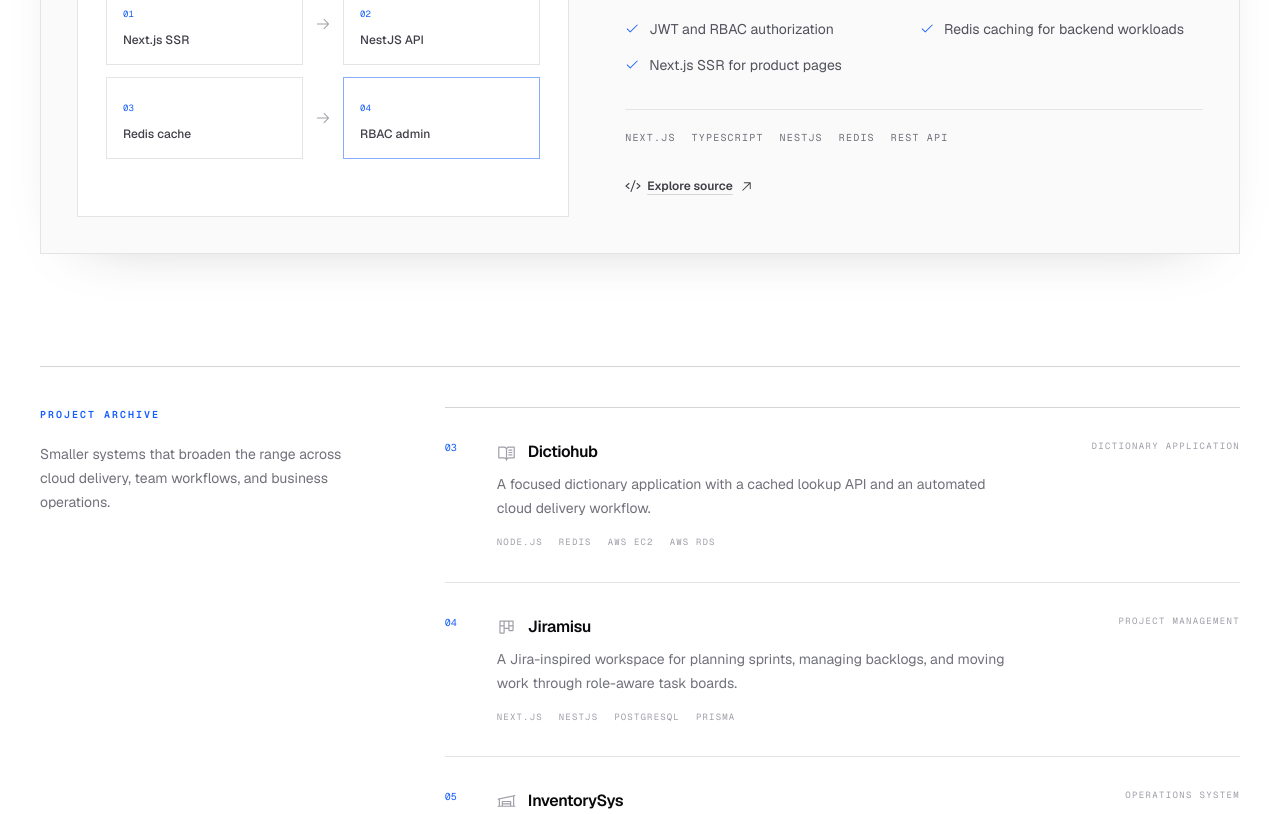
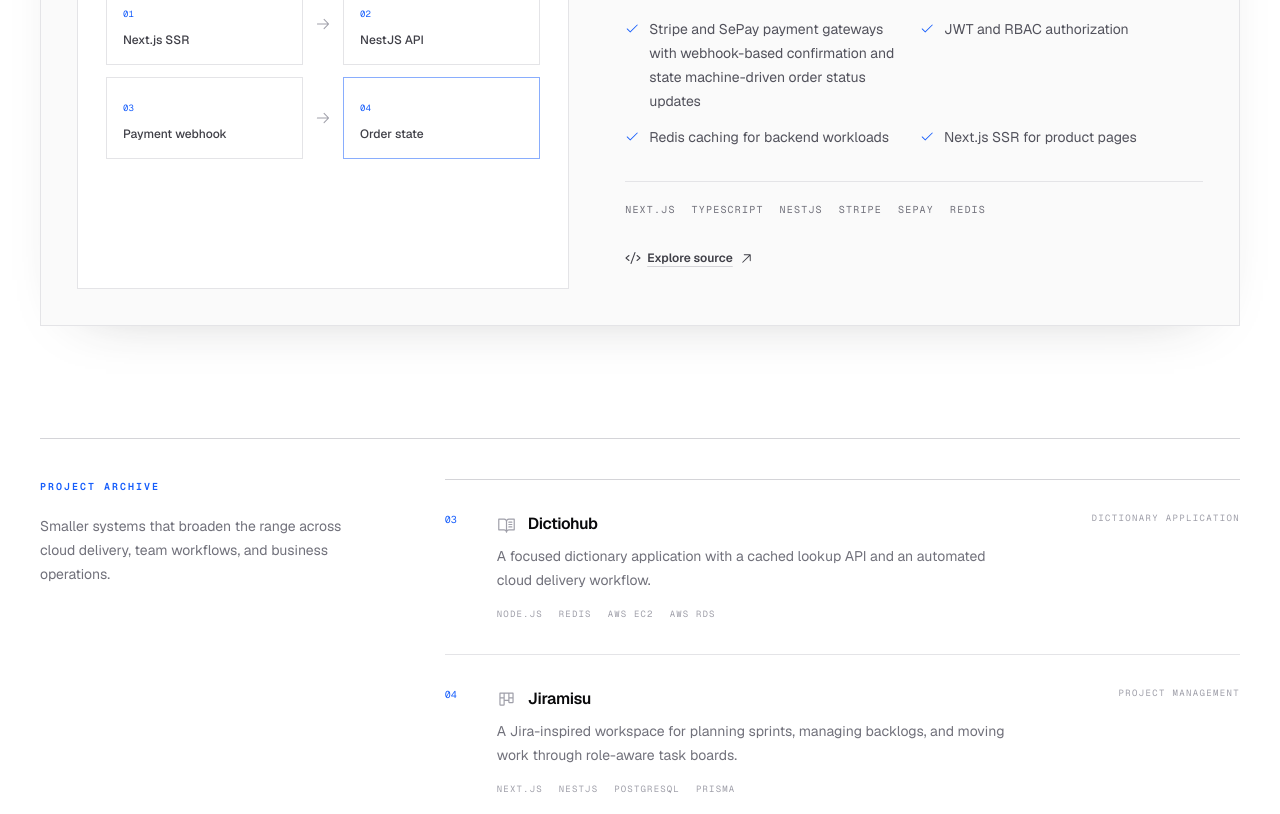
Before and after one commit to keithz23/keithv, a Next.js app: page / in a window 1280 px wide. Shown: the part 3820-4634 px from the top of the page. Built offline with nearby package versions, Linux system fonts and the light colour scheme.

Commit message:
feat: add Stripe and SePay payment workflow to EcomGrove

```diff
--- a/app/components/section/project.tsx
+++ b/app/components/section/project.tsx
@@ -2,7 +2,7 @@ import { ArrowUpRight, BookOpenText, ChatCircleDots, Check, Code, Kanban, Shoppi
 
 const projects = [
   { number: "01", title: "Bluesky Social", label: "Full-stack social platform", description: "A complete social experience with personalized feeds, profiles, posts, follows, real-time chat, notifications, and moderation tools.", highlights: ["Redis-backed fan-out feeds and rate limiting", "Socket.IO chat and real-time notifications", "JWT, OTP, RBAC, and audit logging", "ECS Fargate, ALB, RDS, ElastiCache, and S3"], tech: ["Next.js", "NestJS", "Prisma", "PostgreSQL", "Redis", "AWS"], github: "https://github.com/keithz23/Bluesky-Social", icon: ChatCircleDots },
-  { number: "02", title: "EcomGrove", label: "E-commerce platform", description: "A commerce product connecting a customer storefront, an administration portal, and a consistent typed data flow from interface to API.", highlights: ["JWT and RBAC authorization", "Redis caching for backend workloads", "Next.js SSR for product pages"], tech: ["Next.js", "TypeScript", "NestJS", "Redis", "REST API"], github: "https://github.com/keithz23/EcomGrove", icon: ShoppingBagOpen },
+  { number: "02", title: "EcomGrove", label: "E-commerce platform", description: "A commerce product connecting a customer storefront, an administration portal, and a consistent typed data flow from interface to API.", highlights: ["Stripe and SePay payment gateways with webhook-based confirmation and state machine-driven order status updates", "JWT and RBAC authorization", "Redis caching for backend workloads", "Next.js SSR for product pages"], tech: ["Next.js", "TypeScript", "NestJS", "Stripe", "SePay", "Redis"], github: "https://github.com/keithz23/EcomGrove", icon: ShoppingBagOpen },
   { number: "03", title: "Dictiohub", label: "Dictionary application", description: "A focused dictionary application with a cached lookup API and an automated cloud delivery workflow.", highlights: ["Redis-cached lookup API", "AWS EC2 and RDS deployment", "CI/CD with GitHub Actions"], tech: ["Node.js", "Redis", "AWS EC2", "AWS RDS"], github: null, icon: BookOpenText },
   { number: "04", title: "Jiramisu", label: "Project management", description: "A Jira-inspired workspace for planning sprints, managing backlogs, and moving work through role-aware task boards.", highlights: ["Sprint and backlog management", "Drag-and-drop task boards", "Role-based access control"], tech: ["Next.js", "NestJS", "PostgreSQL", "Prisma"], github: null, icon: Kanban },
   { number: "05", title: "InventorySys", label: "Operations system", description: "An inventory system for retail and wholesale teams to track stock movement and keep day-to-day operations visible.", highlights: ["Inventory and stock tracking", "Retail and wholesale workflows", "Operational reporting"], tech: ["Java", "Spring MVC", "SQL Server", "JavaScript"], github: null, icon: Warehouse },
@@ -39,7 +39,7 @@ function CommerceVisual() {
           <div className="commerce-node"><span>01</span><p>Next.js SSR</p></div><ArrowUpRight size={16} weight="regular" className="rotate-45 text-zinc-400" /><div className="commerce-node"><span>02</span><p>NestJS API</p></div>
         </div>
         <div className="mt-3 grid grid-cols-[1fr_auto_1fr] items-center gap-3">
-          <div className="commerce-node"><span>03</span><p>Redis cache</p></div><ArrowUpRight size={16} weight="regular" className="rotate-45 text-zinc-400" /><div className="commerce-node border-blue-600/50 dark:border-blue-400/50"><span>04</span><p>RBAC admin</p></div>
+          <div className="commerce-node"><span>03</span><p>Payment webhook</p></div><ArrowUpRight size={16} weight="regular" className="rotate-45 text-zinc-400" /><div className="commerce-node border-blue-600/50 dark:border-blue-400/50"><span>04</span><p>Order state</p></div>
         </div>
       </div>
     </div>
```
